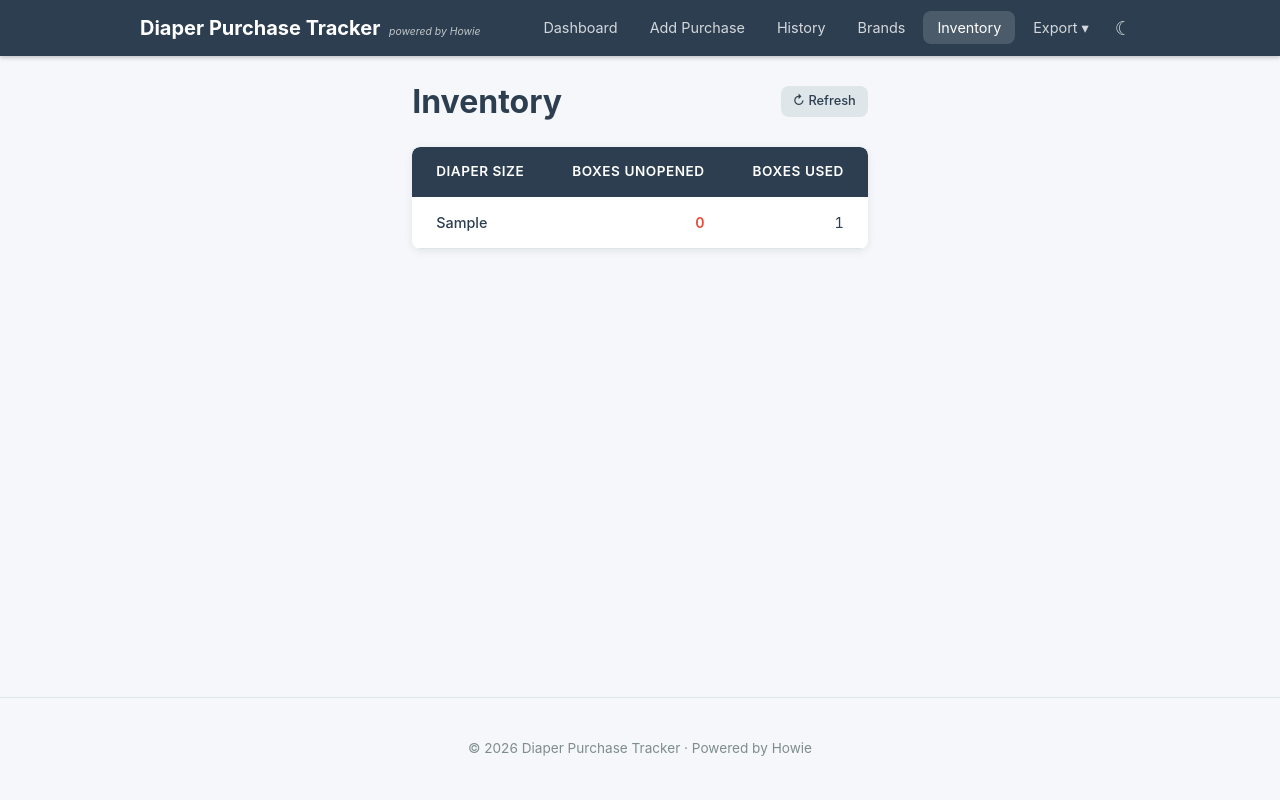
After one commit to volfan37135/diaper-tracker, a Flask app: page /inventory in a window 1280 px wide. The commit adds this page. Run offline with Flask 3, Linux system fonts and the light colour scheme; tables that the repository leaves empty hold one stand-in row (values such as "Sample post"); some libraries are stand-ins or nearby versions.

Commit message:
Add Inventory tab with per-size box counts
Adds a new read-only Inventory tab showing boxes unopened and boxes used
aggregated by diaper size, sorted Newborn → Size 7. Includes a refresh
button and 60-second auto-refresh. Zero-stock rows are highlighted in red.

Co-Authored-By: Claude Sonnet 4.6 <noreply@anthropic.com>

```diff
--- a/app.py
+++ b/app.py
@@ -114,6 +114,14 @@ def open_box(purchase_id):
     else:
         flash('Missing opening ID or date.', 'error')
     return redirect(url_for('history'))
+
+
+# --- Inventory ---
+
+@app.route('/inventory')
+def inventory():
+    inventory_data = models.get_inventory_by_size()
+    return render_template('inventory.html', inventory=inventory_data)
 
 
 # --- Brands ---
--- a/models.py
+++ b/models.py
@@ -201,6 +201,49 @@ def update_box_opening(opening_id, date_opened):
     conn.close()
 
 
+SIZE_ORDER = ['Newborn', 'Size 1', 'Size 2', 'Size 3', 'Size 4', 'Size 5', 'Size 6', 'Size 7']
+
+
+def get_inventory_by_size():
+    """Aggregate boxes purchased vs opened per diaper size."""
+    conn = get_db()
+    rows = conn.execute('''
+        SELECT
+            p.size,
+            SUM(p.num_boxes) as total_boxes,
+            COALESCE(SUM(open_counts.opened), 0) as boxes_opened
+        FROM purchases p
+        LEFT JOIN (
+            SELECT purchase_id, COUNT(*) as opened
+            FROM box_openings
+            WHERE date_opened IS NOT NULL
+            GROUP BY purchase_id
+        ) open_counts ON open_counts.purchase_id = p.id
+        WHERE p.size != ''
+        GROUP BY p.size
+    ''').fetchall()
+    conn.close()
+
+    inventory = []
+    for row in rows:
+        total = row['total_boxes']
+        opened = row['boxes_opened']
+        inventory.append({
+            'size': row['size'],
+            'boxes_unopened': total - opened,
+            'boxes_used': opened,
+        })
+
+    def sort_key(item):
+        try:
+            return SIZE_ORDER.index(item['size'])
+        except ValueError:
+            return len(SIZE_ORDER)
+
+    inventory.sort(key=sort_key)
+    return inventory
+
+
 def migrate_cost_nullable():
     """Drop NOT NULL constraint from cost column (SQLite requires table recreation)."""
     conn = get_db()
--- a/static/css/style.css
+++ b/static/css/style.css
@@ -507,6 +507,24 @@ a:hover { text-decoration: underline; }
 .quick-actions { text-align: center; margin-top: 20px; }
 .export-actions { margin-top: 20px; display: flex; gap: 12px; }
 
+/* === Inventory === */
+.inventory-header {
+    display: flex;
+    align-items: center;
+    justify-content: space-between;
+    margin-bottom: 20px;
+}
+.inventory-header h1 { margin: 0; }
+
+.inventory-card { padding: 0; overflow: hidden; }
+
+.inventory-table { margin: 0; }
+.inventory-table th,
+.inventory-table td { padding: 14px 24px; }
+.inventory-table .num-col { text-align: right; font-variant-numeric: tabular-nums; }
+.inventory-table .size-col { font-weight: 500; }
+.inventory-table .zero-stock { color: var(--danger); font-weight: 600; }
+
 .footer {
     text-align: center;
     padding: 20px;
--- a/templates/base.html
+++ b/templates/base.html
@@ -16,6 +16,7 @@
                 <li><a href="{{ url_for('add_purchase') }}" {% if request.endpoint == 'add_purchase' %}class="active"{% endif %}>Add Purchase</a></li>
                 <li><a href="{{ url_for('history') }}" {% if request.endpoint == 'history' %}class="active"{% endif %}>History</a></li>
                 <li><a href="{{ url_for('manage_brands') }}" {% if request.endpoint == 'manage_brands' %}class="active"{% endif %}>Brands</a></li>
+                <li><a href="{{ url_for('inventory') }}" {% if request.endpoint == 'inventory' %}class="active"{% endif %}>Inventory</a></li>
                 <li class="nav-dropdown">
                     <a href="#" class="dropdown-toggle">Export &#9662;</a>
                     <ul class="dropdown-menu">
--- /dev/null
+++ b/templates/inventory.html
@@ -0,0 +1,45 @@
+{% extends "base.html" %}
+{% block title %}Inventory - Diaper Tracker{% endblock %}
+
+{% block content %}
+<div class="inventory-header">
+    <h1>Inventory</h1>
+    <a href="{{ url_for('inventory') }}" class="btn btn-secondary btn-sm">&#8635; Refresh</a>
+</div>
+
+{% if inventory %}
+<div class="card inventory-card">
+    <div class="table-responsive">
+        <table class="table inventory-table">
+            <thead>
+                <tr>
+                    <th>Diaper Size</th>
+                    <th class="num-col">Boxes Unopened</th>
+                    <th class="num-col">Boxes Used</th>
+                </tr>
+            </thead>
+            <tbody>
+                {% for row in inventory %}
+                <tr>
+                    <td class="size-col">{{ row.size }}</td>
+                    <td class="num-col {% if row.boxes_unopened == 0 %}zero-stock{% endif %}">
+                        {{ row.boxes_unopened }}
+                    </td>
+                    <td class="num-col">{{ row.boxes_used }}</td>
+                </tr>
+                {% endfor %}
+            </tbody>
+        </table>
+    </div>
+</div>
+{% else %}
+<p class="empty-state">No purchases recorded yet. <a href="{{ url_for('add_purchase') }}">Add your first purchase!</a></p>
+{% endif %}
+{% endblock %}
+
+{% block scripts %}
+<script>
+    // Auto-refresh every 60 seconds
+    setTimeout(function () { location.reload(); }, 60000);
+</script>
+{% endblock %}
```
